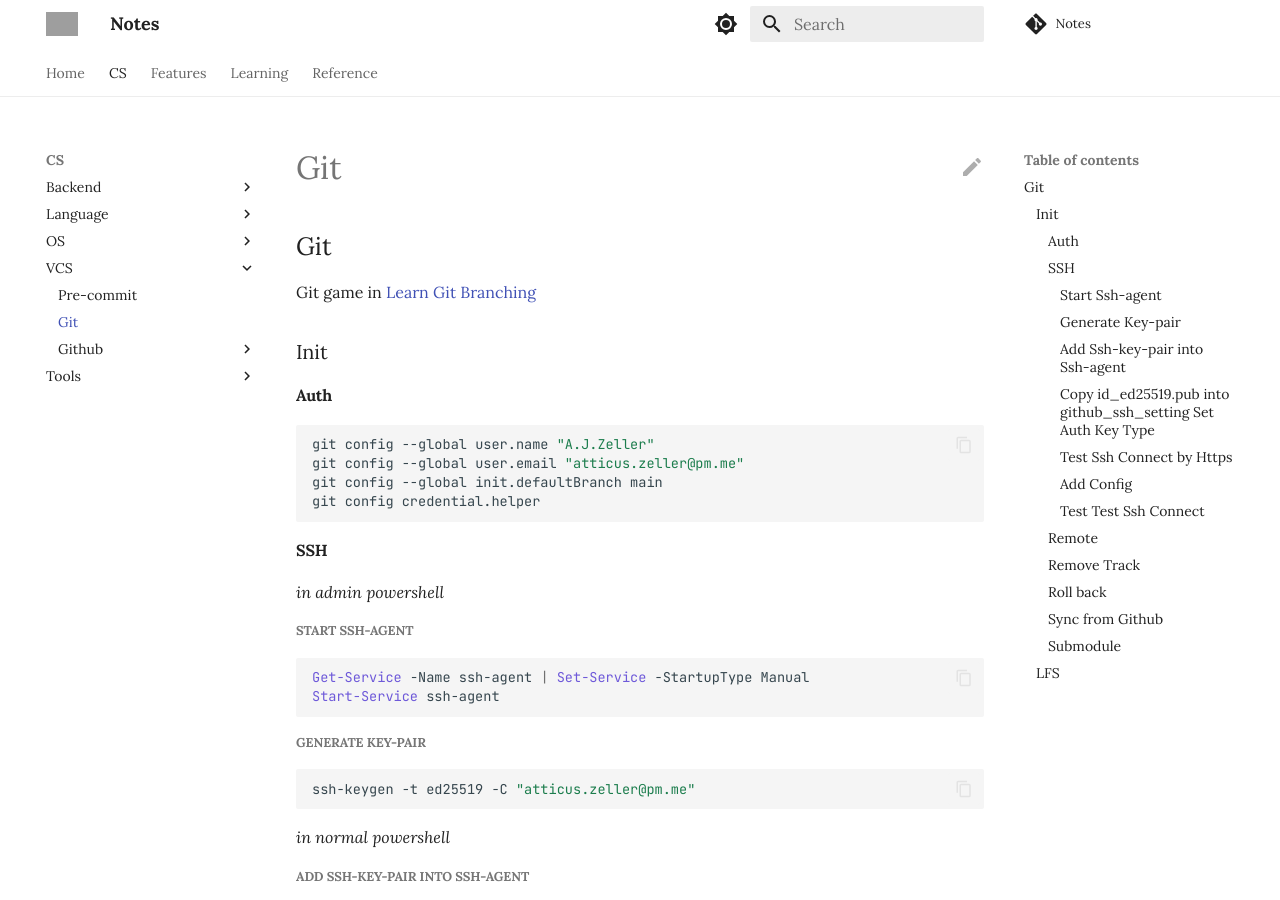
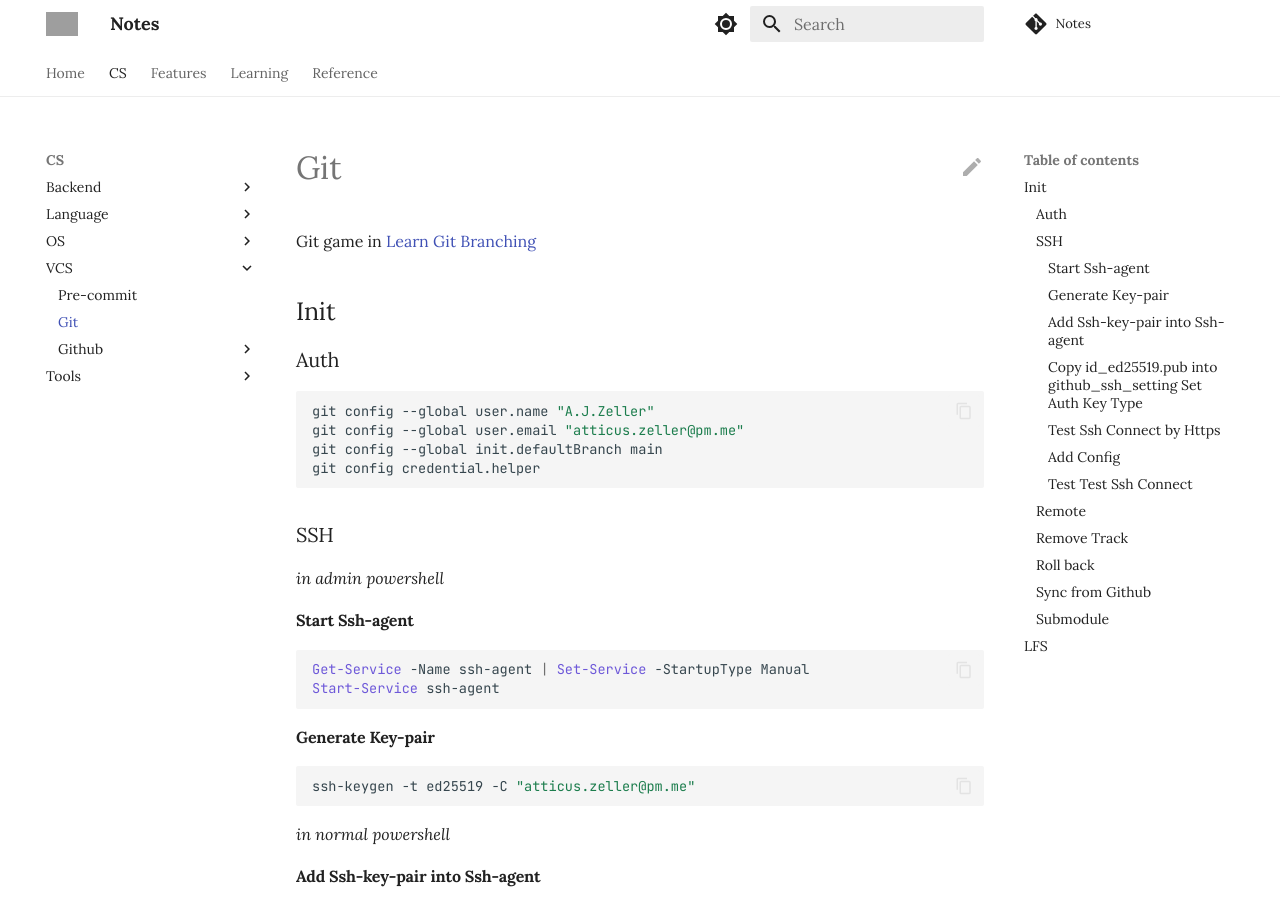
Before and after one commit to AtticusZeller/atticuszeller.github.io, an MkDocs documentation site: the page built from atticuszeller/CS/VCS/git.md, in a window 1280 px wide and 900 px high. Built offline with MkDocs 1.6.1 and Material for MkDocs 9.7.7, drawn with Linux system fonts in a browser that asks for light colours; nearby versions of some CDN libraries; library files that are not in the unit come from our copies; comment, search, counter and statistics services are not loaded; grey boxes are pictures that could not be loaded.

Commit message:
vault backup: 2025-01-01 19:48:14
Affected files:
atticuszeller/CS/VCS/git.md

````diff
--- a/atticuszeller/CS/VCS/git.md
+++ b/atticuszeller/CS/VCS/git.md
@@ -1,10 +1,10 @@
-## Git
+
 
 Git game in [Learn Git Branching](https://learngitbranching.js.org/?locale=en_US)
 
-### Init
+## Init
 
-#### Auth
+### Auth
 
 ```bash
 git config --global user.name "A.J.Zeller"
@@ -13,18 +13,18 @@ git config --global init.defaultBranch main
 git config credential.helper
 ```
 
-#### SSH
+### SSH
 
 _in admin powershell_
 
-##### Start Ssh-agent
+#### Start Ssh-agent
 
 ```powershell
 Get-Service -Name ssh-agent | Set-Service -StartupType Manual
 Start-Service ssh-agent
 ```
 
-##### Generate Key-pair
+#### Generate Key-pair
 
 ```bash
 ssh-keygen -t ed25519 -C "atticus.zeller@pm.me"
@@ -32,7 +32,7 @@ ssh-keygen -t ed25519 -C "atticus.zeller@pm.me"
 
 _in normal powershell_
 
-##### Add Ssh-key-pair into Ssh-agent
+#### Add Ssh-key-pair into Ssh-agent
 
 ```powershell
 ssh-add C:\Users\18317\.ssh\id_ed25519
@@ -43,7 +43,7 @@ eval $(ssh-agent -s)
 ssh-add ~/.ssh/id_ed25519
 ```
 
-##### Copy id_ed25519.pub into [github_ssh_setting](https://github.com/settings/keys) Set Auth Key Type
+#### Copy id_ed25519.pub into [github_ssh_setting](https://github.com/settings/keys) Set Auth Key Type
 
 ```powershell
 cat ~/.ssh/id_ed25519.pub | clip
@@ -53,13 +53,13 @@ cat ~/.ssh/id_ed25519.pub | clip
 cat ~/.ssh/id_ed25519.pub
 ```
 
-##### Test Ssh Connect by Https
+#### Test Ssh Connect by Https
 
 ```shell
 ssh -T -p 443 git@ssh.github.com
 ```
 
-##### Add Config
+#### Add Config
 
 add the following text into `~/.ssh/config`
 
@@ -78,7 +78,7 @@ Host github.com
     ProxyCommand nc -X connect -x 127.0.0.1:30327 %h %p
 ```
 
-##### Test Test Ssh Connect
+#### Test Test Ssh Connect
 
 _you may need to enter yes as it's requiring to trust connection to github_
 
@@ -86,7 +86,7 @@ _you may need to enter yes as it's requiring to trust connection to github_
 ssh -T git@github.com
 ```
 
-#### Remote
+### Remote
 
 list remote repo
 
@@ -115,14 +115,14 @@ set https to ssh
 git remote set-url origin <remote_repo_URL>
 ```
 
-#### Remove Track
+### Remove Track
 
 ```bash
 git rm --cached <file_path_or_folder>
 # if folder add -r
 ```
 
-#### Roll back
+### Roll back
 
 ```shell
 # force roll back some commit
@@ -131,7 +131,7 @@ git reset --hard <commit hash>
 git push origin main -f
 ```
 
-#### Sync from Github
+### Sync from Github
 
 ```shell
 git fetch origin
@@ -139,7 +139,7 @@ git reset --hard origin/main
 git clean -fd
 ```
 
-#### Submodule
+### Submodule
 
 clone with submodule
 
@@ -165,7 +165,7 @@ rm -rf .git/modules/third_party/GS_ICP_SLAM
 git config --remove-section submodule.third_party/GS_ICP_SLAM
 ```
 
-### LFS
+## LFS
 
 ```
 git lfs install
````
